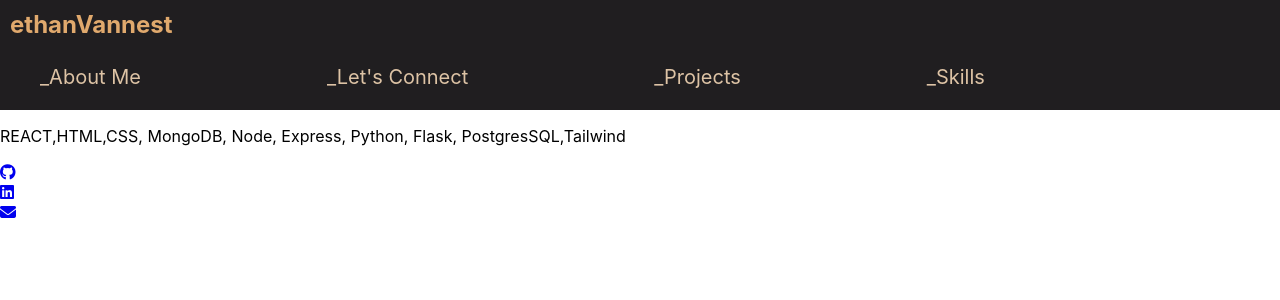
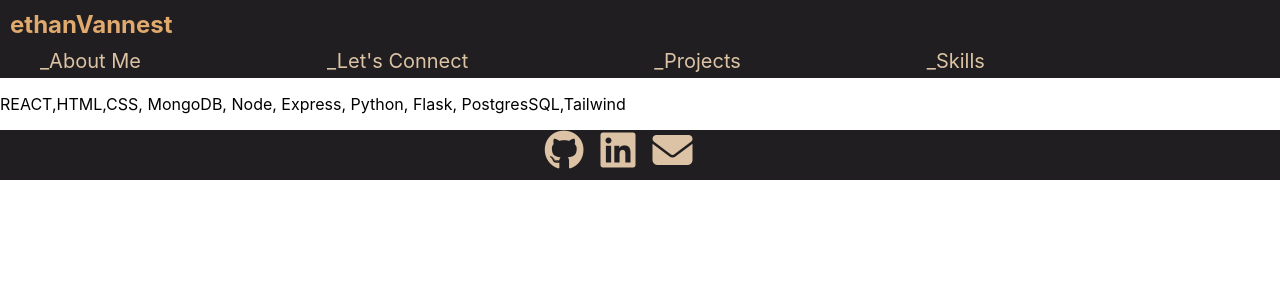
Before and after one commit to ethanVannest/EthanPortfolio, a React (Create React App) app in the folder portfolio/: page /skills in a window 1280 px wide. Shown: the top 300 px of the page. Built offline with nearby package versions, Linux system fonts and the light colour scheme.

Commit message:
added footer

```diff
--- a/portfolio/src/components/Footer.css
+++ b/portfolio/src/components/Footer.css
@@ -0,0 +1,17 @@
+.footer{
+    background-color: #201E20;
+    height: 50px;
+    display: flex;
+    justify-content: center;
+    align-items: stretch;
+}
+ul {
+    margin: 0;
+}
+.iconLinks{
+    padding: 0px;
+    margin-right: 6%;
+    /* border: solid purple 2px; */
+    display: flex;
+    justify-content: space-between;
+}
--- a/portfolio/src/components/Footer.js
+++ b/portfolio/src/components/Footer.js
@@ -7,20 +7,22 @@ import './Footer.css'
 const Footer =() => {
   return (
     <div className='footer'>
-        <div className='githubDiv'>
-            <a className='githubIcon' href='https://github.com/ethanVannest'>
-                <i className="fa-brands fa-github"></i>
-            </a>
-        </div>
-        <div className='linkedinDiv'>
-            <a className='linkedInIcon' href='https://www.linkedin.com/in/ethan-vannest/'>
-                 <i className="fa-brands fa-linkedin"></i>
-            </a>
-        </div>
-            <div>
-                <Link to="/contact"><i className="fa-solid fa-envelope"></i></Link>
-            </div>
-        </div>
+        <ul className='iconLinks'>
+            <li>
+                <a className='githubIcon' href='https://github.com/ethanVannest'>
+                    <i className="fa-brands fa-github fa-2x"></i>
+                </a>
+            </li>
+            <li>
+                <a className='linkedInIcon' href='https://www.linkedin.com/in/ethan-vannest/'>
+                    <i className="fa-brands fa-linkedin fa-2x"></i>
+                </a>
+            </li>
+            <li>
+                <Link to="/contact"><i className="fa-solid fa-envelope fa-2x"></i></Link>
+            </li>
+        </ul>
+    </div>
   )
 }
 
--- a/portfolio/src/components/Header.css
+++ b/portfolio/src/components/Header.css
@@ -1,7 +1,7 @@
 .nav {
     background-color: #201E20;
     padding: 0;
-    width: 75%;
+    width: 100%;
     position: fixed;
     top: 0;
 }
--- a/portfolio/src/components/Header.js
+++ b/portfolio/src/components/Header.js
@@ -25,7 +25,6 @@ const Header = () => {
             </div>
             <div className='linksDiv'>
                 <ul className='navLinks'>
-
                     <li> <Link to='/'>_About Me</Link> </li>
                     <li> <Link to='/contact'> _Let's Connect</Link> </li>
                     <li> <Link to='/projects'>_Projects</Link> </li>
```
